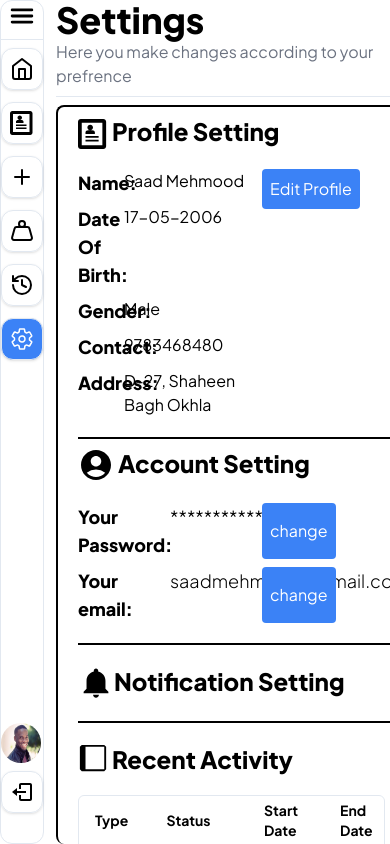
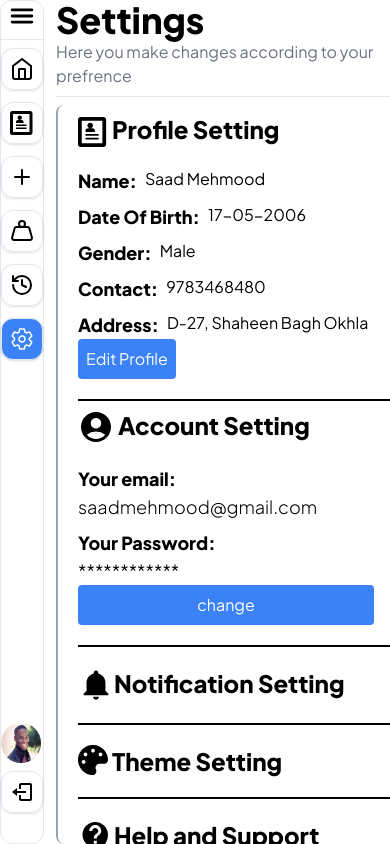
Before and after one commit to Aq7853gehc/leave_sm, a Next.js app: page /user/setting in a window 390 px wide. Built offline with nearby package versions, Linux system fonts and the light colour scheme.

Commit message:
make setting responsive

```diff
--- a/app/user/setting/page.tsx
+++ b/app/user/setting/page.tsx
@@ -18,38 +18,38 @@ const Setting = () => {
         Here you make changes according to your prefrence
       </p>
       <Separator className="my-2" />
-      <div className=" border-l-2 border-t-2 border-black w-full h-full rounded-lg max-h-screen  overflow-scroll no-scrollbar">
+      <div className=" border-l-2  border-gray-400 w-full h-full rounded-lg max-h-screen  overflow-scroll no-scrollbar">
         <div className="my-2 ml-5">
           <div className="flex gap-1">
             <ImProfile className="mt-1 text-3xl" />
             <h1 className="text-2xl font-extrabold"> Profile Setting</h1>
           </div>
-          <div className="flex mt-5">
+          <div className="flex  max-sm:flex-col mt-5">
 
             <div className="w-full flex flex-col gap-2">
-              <div className="flex">
-                <p className="w-1/4 text-lg font-extrabold">Name:</p>
+              <div className="flex  max-sm:gap-2">
+                <p className="sm:w-1/4 text-lg font-extrabold">Name:</p>
                 <p className="">Saad Mehmood</p>
               </div>
-              <div className="flex">
-                <p className="w-1/4 text-lg font-extrabold">Date Of Birth:</p>
+              <div className="flex max-sm:gap-2">
+                <p className="sm:w-1/4 text-lg font-extrabold">Date Of Birth:</p>
                 <p >17-05-2006</p>
               </div>
-              <div className="flex">
-                <p className="w-1/4 text-lg font-extrabold">Gender:</p>
+              <div className="flex max-sm:gap-2">
+                <p className="sm:w-1/4 text-lg font-extrabold">Gender:</p>
                 <p >Male</p>
               </div>
-              <div className="flex">
-                <p className="w-1/4 text-lg font-extrabold">Contact:</p>
+              <div className="flex max-sm:gap-2">
+                <p className="sm:w-1/4 text-lg font-extrabold">Contact:</p>
                 <p >9783468480</p>
               </div>
-              <div className="flex">
-                <p className="w-1/4 text-lg font-extrabold">Address:</p>
+              <div className="flex max-sm:gap-2">
+                <p className="sm:w-1/4 text-lg font-extrabold">Address:</p>
                 <p >D-27, Shaheen Bagh Okhla</p>
               </div>
             </div>
             <div className="w-full">
-              <button className="text-white bg-blue-500 p-2 rounded-sm ">Edit Profile</button>
+              <button className="text-white bg-blue-500 p-2 mr-4 rounded-sm ">Edit Profile</button>
             </div>
           </div>
           <div className="mt-5 w-full border-b-2 border-black"></div>
@@ -60,21 +60,26 @@ const Setting = () => {
             <h1 className="text-2xl font-extrabold"> Account Setting</h1>
           </div>
           <div className="w-full gap-2 flex-col flex mt-5 mb-5">
-            <div className="flex">
-              <p className="w-1/4 text-lg font-extrabold">
-                Your Password:
-              </p>
-              <p className="w-1/4 text-lg font-light">
-                ************
-              </p>
-              <button className="text-white bg-blue-500 p-2 rounded-sm ">change</button>
-            </div>
-            <div className="flex">
-              <p className="w-1/4 text-lg font-extrabold">
+
+            <div className="flex sm:flex-row flex-col">
+           {/* <div className="flex sm:flex-row flex-col sm:gap-0 gap-4"> */}
+           <p className="sm:w-1/4 text-lg font-extrabold">
                 Your email:
               </p>
-              <p className="w-1/4 text-lg font-light">saadmehmood@gmail.com</p>
-              <button className="text-white bg-blue-500 p-2 rounded-sm ">change</button>
+              <p className="sm:w-1/4 text-lg font-light">saadmehmood@gmail.com</p>
+           {/* </div> */}
+              {/* <button className="text-white bg-blue-500 p-2 rounded-sm ">change</button> */}
+            </div>
+            <div className="flex  max-sm:flex-col">
+              {/* <div className="flex  max-sm:flex-col max-sm:gap-4"> */}
+                <p className="sm:w-1/4  text-lg font-extrabold">
+                  Your Password:
+                </p>
+                <p className="sm:w-1/4 text-lg font-light">
+                  ************
+                </p>
+              {/* </div> */}
+              <button className="text-white max-sm:mr-4 bg-blue-500 p-2 rounded-sm ">change</button>
             </div>
           </div>
         </div>
@@ -86,21 +91,21 @@ const Setting = () => {
             <h1 className="text-2xl font-extrabold"> Notification Setting</h1>
           </div>
         </div>
-        <div className="ml-5">
+        {/* <div className="ml-5">
           <div className="my-5 w-full border-b-2 border-black"></div>
           <div className="flex gap-1">
             <VscLayoutActivitybarLeft className="text-3xl " />
             <h1 className="text-2xl font-extrabold"> Recent Activity</h1>
           </div>
-          <div className="flex">
+          <div className="flex sm:flex-row  flex-col">
             <div className="w-5/6">
               <ListLeave className="w-full" />
             </div>
-            <div className="ml-5 mt-5">
+            <div className="max-700:flex max-700:justify-center max-700:items-center sm:ml-5 sm:mt-5">
               <button className="text-white bg-red-500 p-2 rounded-sm ">Delete</button>
             </div>
           </div>
-        </div>
+        </div> */}
         <div className="ml-5">
           <div className="my-5 w-full border-b-2 border-black"></div>
           <div className="flex gap-1">
@@ -108,13 +113,13 @@ const Setting = () => {
             <h1 className="text-2xl font-extrabold"> Theme Setting</h1>
           </div>
         </div>
-        <div className="ml-5">
+        {/* <div className="ml-5">
           <div className="my-5 w-full border-b-2 border-black"></div>
           <div className="flex gap-1">
             <SiGnuprivacyguard className="text-3xl mt-1" />
             <h1 className="text-2xl font-extrabold">  privacy setting</h1>
           </div>
-        </div>
+        </div> */}
         <div className="ml-5">
           <div className="my-5 w-full border-b-2 border-black"></div>
           <div className="flex ">
@@ -128,9 +133,9 @@ const Setting = () => {
             <IoLogOut className="text-4xl" />
             <h1 className="text-2xl font-extrabold">  logout</h1>
           </div>
-          <div className="flex my-5">
+          <div className="flex my-5 max-sm:flex-col ">
             <p className="w-2/4 text-lg font-extrabold">Want to logout?</p>
-            <button className="text-white bg-blue-500 p-2 rounded-sm ">Logout</button>
+            <button className="text-white bg-blue-500 p-2 max-sm:mt-4 max-sm:mr-4 rounded-sm ">Logout</button>
           </div>
 
         </div>
--- a/tailwind.config.ts
+++ b/tailwind.config.ts
@@ -15,6 +15,7 @@ const config = {
       padding: "2rem",
       screens: {
         "2xl": "1400px",
+        'max-700': {'max': '699px'},
       },
     },
     extend: {
```
